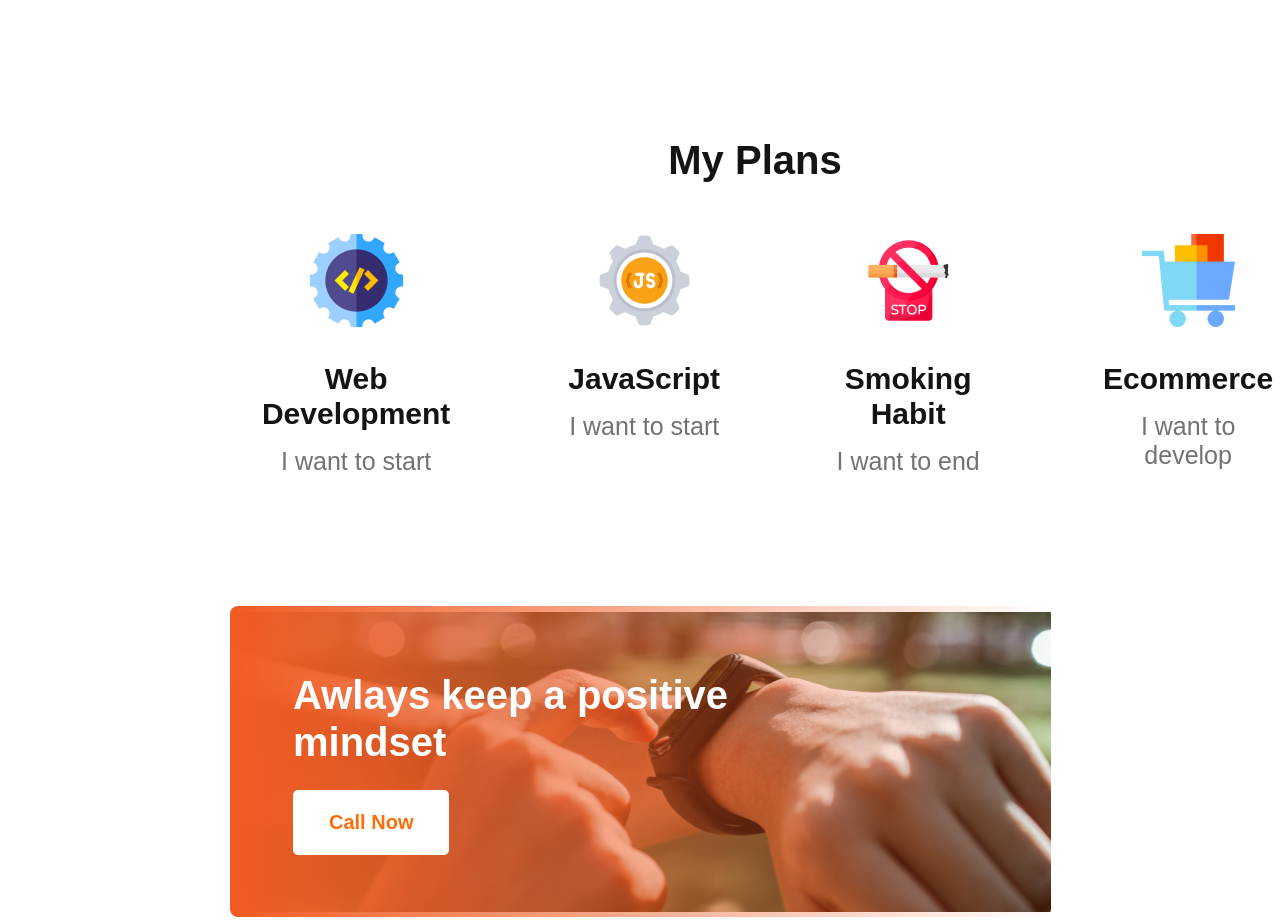
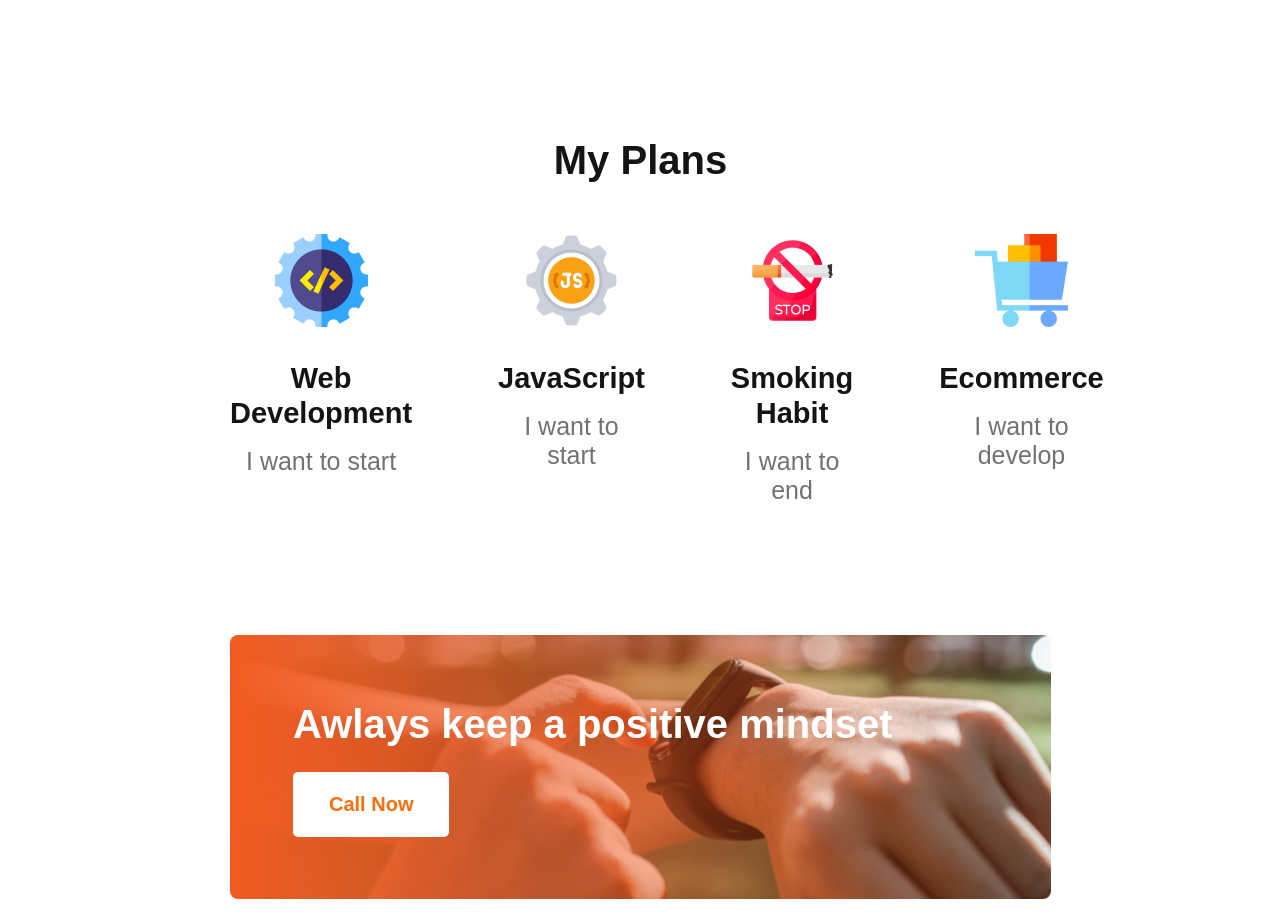
Before and after one commit to Naimur178/milestone1, a plain HTML site: page index.html in a window 1280 px wide. Shown: the part 2302-3222 px from the top of the page. Drawn offline with Linux system fonts and the light colour scheme; files whose address does not match are found by name.

Commit message:
updated commit

```diff
--- a/styles/style.css
+++ b/styles/style.css
@@ -108,9 +108,10 @@ i{
     /* margin: 124px px; */
     margin-top: 135px;
     padding-top: 5px;
-    max-width: 1141px;
+    max-width: 1140px;
     margin-left: 230px;
     margin-bottom: 124px;
+    margin-right: 229px;
 }
 .section-title{
     font-weight: 700;
@@ -126,7 +127,7 @@ i{
 }
 .plan-title{
     font-weight: 700;
-    font-size: 30px;
+    font-size: 29px;
     line-height: 35px;
     text-align: center;
     padding-top: 34px;
@@ -166,7 +167,7 @@ i{
     padding-top: 66px;
     padding-left: 63px;
     padding-bottom: 24px;
-    max-width: 459px;
+    /* max-width: 459px; */
 
     color: #FFFFFF;
 }
```
